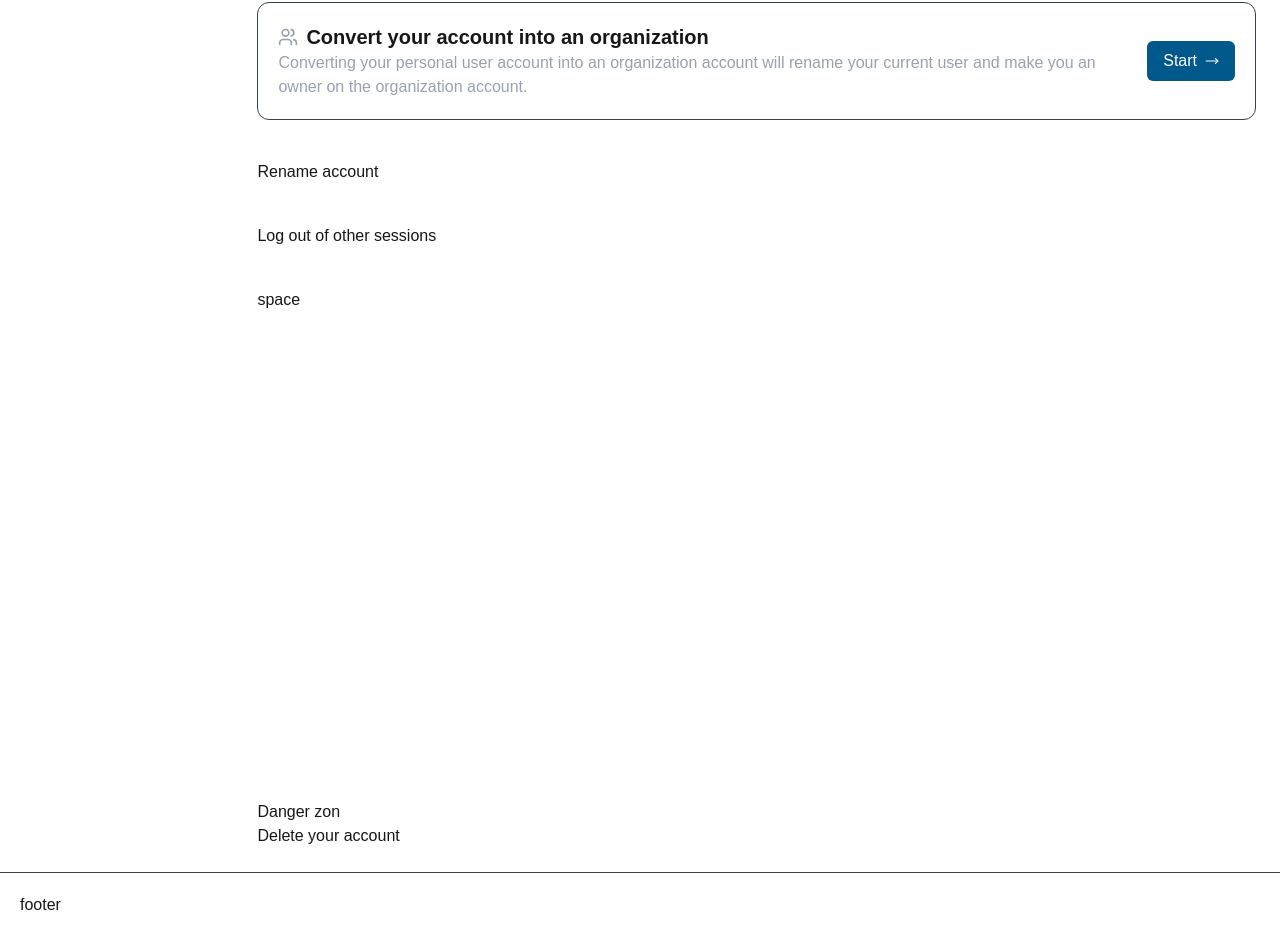
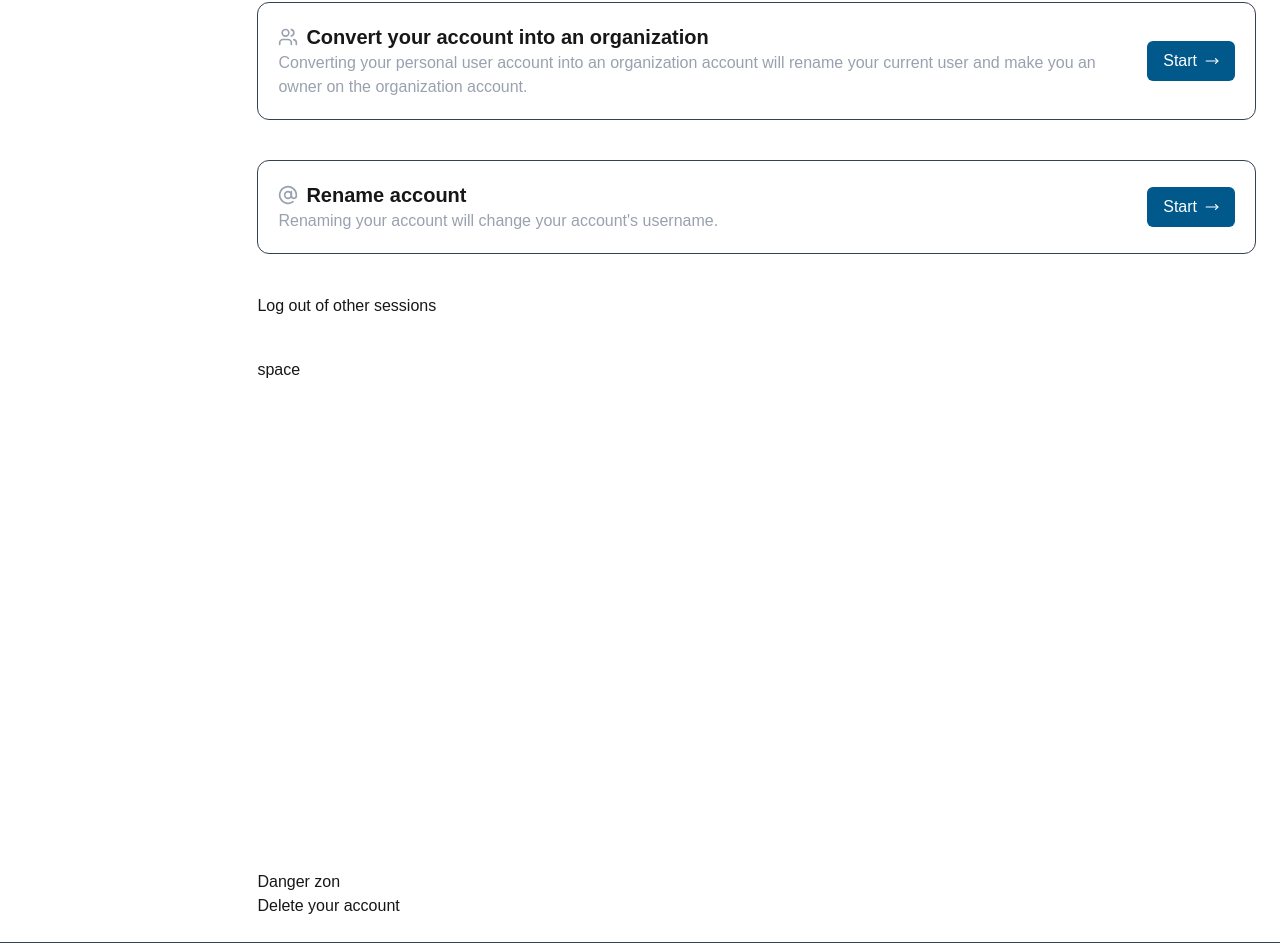
Before and after one commit to shoet/web-ui-trace, a Next.js app in the folder expo-console/: page /settings in a window 1280 px wide. Shown: the part 1818-2770 px from the top of the page. Built offline with nearby package versions, Linux system fonts and the light colour scheme.

Commit message:
RenameAccountを追加する

```diff
--- /dev/null
+++ b/expo-console/src/app/settings/_components/RenameAccount/index.tsx
@@ -0,0 +1,23 @@
+import { ComponentProps } from "react";
+import { ComponentWithBorder } from "../ComponentWithBorder";
+import clsx from "clsx";
+import { PrimaryButton } from "@/components/Button";
+import { IconArrowRight } from "@/components/Icon";
+import { SectionTitleRenameAccount } from "../SectionTitle";
+
+export const RenameAccount = (props: ComponentProps<"div">) => {
+  const { ...rest } = props;
+  return (
+    <ComponentWithBorder {...rest}>
+      <div className={clsx("flex flex-row items-center justify-between gap-2")}>
+        <div>
+          <SectionTitleRenameAccount />
+          <div className={clsx("text-text-description")}>
+            Renaming your account will change your account's username.
+          </div>
+        </div>
+        <PrimaryButton text="Start" icon={<IconArrowRight size={14} />} />
+      </div>
+    </ComponentWithBorder>
+  );
+};
--- a/expo-console/src/app/settings/_components/SectionTitle/index.tsx
+++ b/expo-console/src/app/settings/_components/SectionTitle/index.tsx
@@ -1,4 +1,5 @@
 import {
+  IconAtSign,
   IconConnect,
   IconIdCard,
   IconLock,
@@ -77,3 +78,10 @@ export const SectionTitleConvertYourAccountIntoAnOrganization = () => (
     icon={<IconUsers color={"var(--color-gray-400)"} size={20} />}
   />
 );
+
+export const SectionTitleRenameAccount = () => (
+  <SectionTitle
+    title="Rename account"
+    icon={<IconAtSign color={"var(--color-gray-400)"} size={20} />}
+  />
+);
--- a/expo-console/src/app/settings/page.tsx
+++ b/expo-console/src/app/settings/page.tsx
@@ -8,6 +8,7 @@ import { Connections } from "./_components/Connections";
 import { IntersectionObserverContainer } from "@/components/IntersectionObserverContext";
 import { SecurityActivity } from "./_components/SecurityActivity";
 import { ConvertYourAccountIntoAnOrganization } from "./_components/ConvertYourAccoutIntoAnOrganization";
+import { RenameAccount } from "./_components/RenameAccount";
 
 export default function SettingPage() {
   const ids = [
@@ -18,6 +19,7 @@ export default function SettingPage() {
     "connections",
     "security-activity",
     "convert-to-organization",
+    "rename-account",
   ];
 
   return (
@@ -33,7 +35,7 @@ export default function SettingPage() {
           <Connections id="connections" />
           <SecurityActivity id="security-activity" />
           <ConvertYourAccountIntoAnOrganization id="convert-to-organization" />
-          <div>Rename account</div>
+          <RenameAccount id="rename-account" />
           <div>Log out of other sessions</div>
           <div className={clsx("h-[500px] w-full")}>space</div>
         </div>
```
Also changed, not shown: 1 other file (tests, documents, lock files or other folders).
